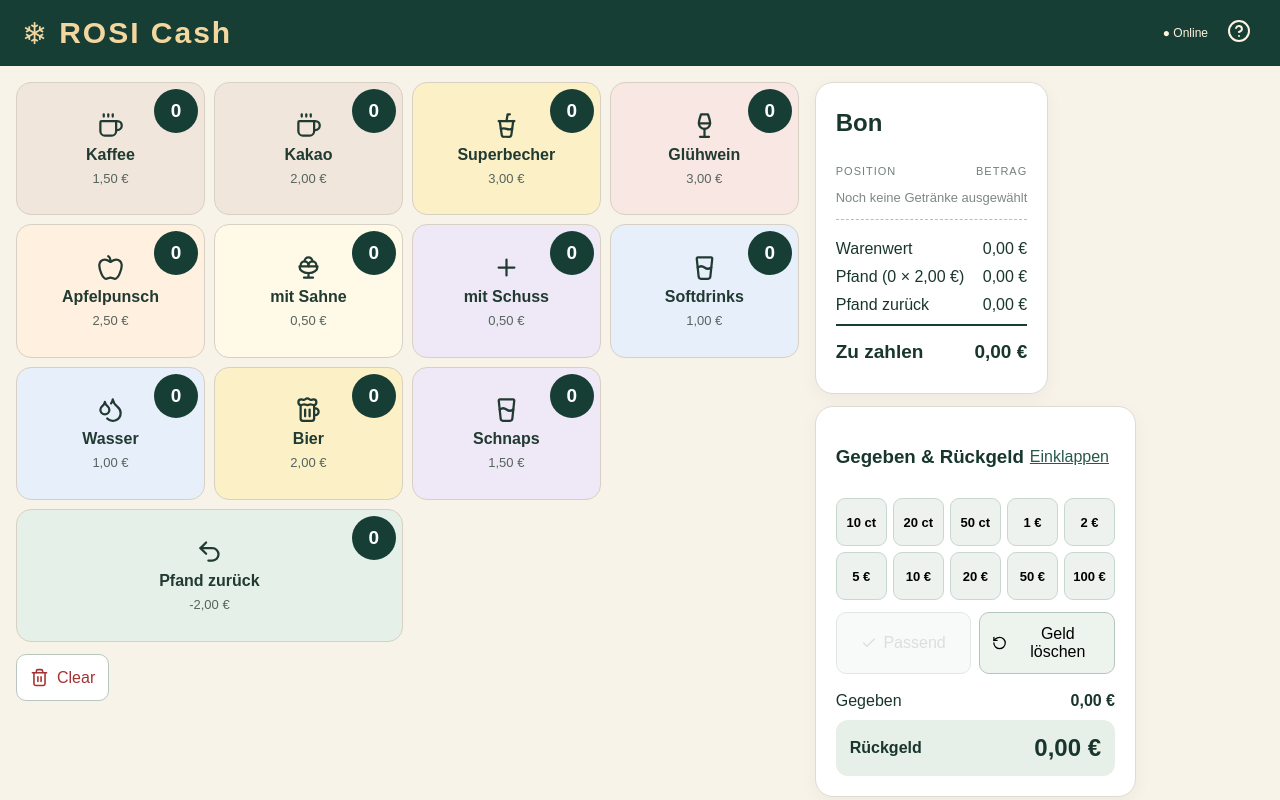
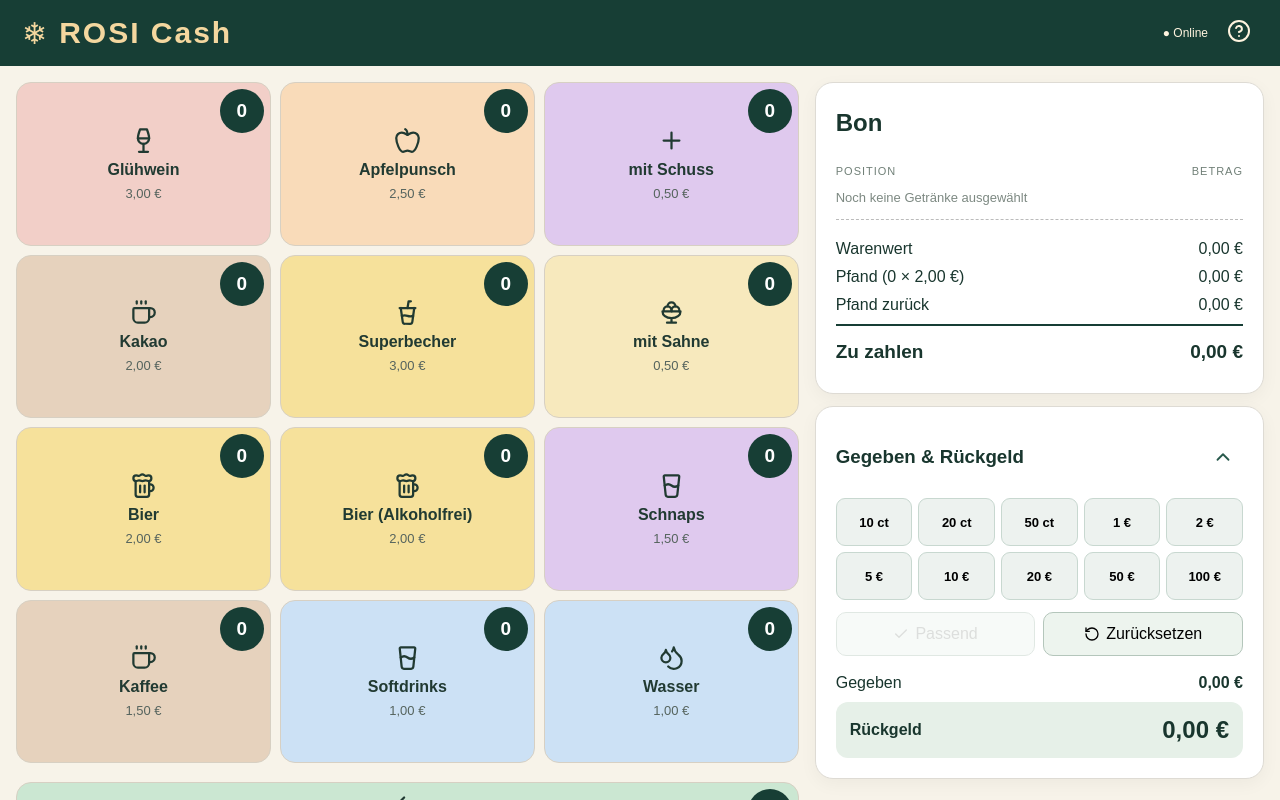
Before and after one commit to mgbsrose/GreenwayCash, a Next.js app: page / in a window 1280 px wide. Shown: the top 800 px of the page. Built offline with nearby package versions, Linux system fonts and the light colour scheme.

Commit message:
feat: add alcohol-free beer and rearrange ROSI Cash grid

```diff
--- a/src/app/page.tsx
+++ b/src/app/page.tsx
@@ -3,6 +3,7 @@
 import { useEffect, useMemo, useRef, useState } from 'react';
 import {
   Check,
+  ChevronDown,
   HelpCircle,
   ReceiptText,
   RotateCcw,
@@ -250,8 +251,8 @@ export default function Home() {
               <>
                 <div className="cash-head">
                   <h3>Gegeben & Rückgeld</h3>
-                  <button className="link-btn" onClick={() => setCashOpen(!cashOpen)}>
-                    {cashOpen ? 'Einklappen' : 'Aufklappen'}
+                  <button className="link-btn" onClick={() => setCashOpen(!cashOpen)} aria-label={cashOpen ? "Geldtasten einklappen" : "Geldtasten aufklappen"} aria-expanded={cashOpen}>
+                    <ChevronDown size={22} className={cashOpen ? 'chevron-open' : 'chevron-closed'} />
                   </button>
                 </div>
 
@@ -285,7 +286,7 @@ export default function Home() {
                       </button>
                       <button onClick={() => setMoney({})}>
                         <RotateCcw size={16} />
-                        Geld löschen
+                        Zurücksetzen
                       </button>
                     </div>
                   </>
--- a/src/app/styles.css
+++ b/src/app/styles.css
@@ -15,25 +15,25 @@ header{background:#173e35;color:#fff4df;padding:12px 22px;display:flex;align-ite
 .icon-btn{background:transparent;border:0;color:inherit;padding:7px}
 .workspace{display:grid;grid-template-columns:minmax(0,1fr) minmax(290px,36%);gap:16px;padding:16px;max-width:1600px;margin:auto}
 .products{min-width:0}
-.product-grid{display:grid;grid-template-columns:repeat(12,minmax(0,1fr));grid-template-rows:repeat(12,minmax(34px,1fr));gap:9px;min-height:560px}
+.product-grid{display:grid;grid-template-columns:repeat(12,minmax(0,1fr));grid-template-rows:repeat(14,minmax(34px,1fr));gap:9px;min-height:600px}
 .product-tile{position:relative;display:flex;flex-direction:column;align-items:center;justify-content:center;gap:7px;border:1px solid #d7d0c3;border-radius:15px;background:#fff;padding:10px;color:#213a32;user-select:none;-webkit-user-select:none;-webkit-touch-callout:none;transition:transform .08s}
 .product-tile:active,.holding{transform:scale(.975);filter:brightness(.95)}
 .product-name{font-weight:700;text-align:center}
 .price{font-size:13px;color:#56645e}
 .qty{position:absolute;top:6px;right:6px;background:#173e35;color:white;border-radius:100px;min-width:44px;min-height:44px;display:flex;align-items:center;justify-content:center;padding:6px;font-weight:bold;font-size:19px}
-.color-red{background:#f9e7e3}
-.color-orange{background:#fff0df}
-.color-brown{background:#f0e6db}
-.color-gold{background:#fcf0c7}
-.color-blue{background:#e7f0fa}
-.color-purple{background:#efe8f6}
-.color-cream{background:#fff9e7}
-.color-green{background:#e5f1e8}
+.color-red{background:#f2cfc8}
+.color-orange{background:#f9dbb9}
+.color-brown{background:#e6d2bd}
+.color-gold{background:#f6e19b}
+.color-blue{background:#cce1f5}
+.color-purple{background:#dfc9ee}
+.color-cream{background:#f7e9bd}
+.color-green{background:#cbe7d2}
 .actions{display:flex;gap:10px;margin-top:12px}
 .clear-btn,.undo-btn{border:1px solid #b9c6c0;background:#fff;border-radius:10px;padding:13px;display:flex;gap:8px;align-items:center}
 .clear-btn{color:#a43232}
 .checkout{min-width:0;display:flex;flex-direction:column;gap:12px}
-.receipt,.payment-card{background:#fff;border:1px solid #dedbd4;border-radius:18px;padding:20px;align-self:start;box-shadow:0 5px 18px #0000000b}
+.receipt,.payment-card{width:100%;min-width:0;background:#fff;border:1px solid #dedbd4;border-radius:18px;padding:20px;align-self:start;box-shadow:0 5px 18px #0000000b}
 .receipt-head,.cash-head{display:flex;justify-content:space-between;align-items:center}
 .receipt h2{margin:6px 0 18px}
 .eyebrow,.heading{font-size:11px;letter-spacing:1px;color:#718078}
@@ -44,7 +44,7 @@ header{background:#173e35;color:#fff4df;padding:12px 22px;display:flex;align-ite
 .payment-card{padding:20px;box-shadow:0 5px 18px #0000000b}
 .cash{padding-top:8px}
 .cash h3{margin:8px 0}
-.link-btn{border:0;background:none;text-decoration:underline;color:#28594c}
+.link-btn{border:0;background:none;color:#28594c;display:flex;align-items:center;justify-content:center;min-width:40px;min-height:40px}.link-btn svg{transition:transform .15s}.chevron-open{transform:rotate(180deg)}.chevron-closed{transform:rotate(0deg)}
 .cash-grid{display:grid;grid-template-columns:repeat(5,minmax(0,1fr));gap:6px;margin:12px 0}
 .cash-key{position:relative;min-height:48px;background:#edf2ef;border:1px solid #c8d8d0;border-radius:9px;font-weight:bold;font-size:13px}
 .cash-count{position:absolute;right:2px;top:2px;font-size:10px;color:#237c58}
@@ -65,7 +65,7 @@ header{background:#173e35;color:#fff4df;padding:12px 22px;display:flex;align-ite
 @media(max-width:699px){header{padding:10px 14px}
 .brand strong{font-size:23px}
 .workspace{display:block;padding:10px 10px 105px}
-.product-grid{min-height:440px;grid-template-rows:repeat(12,minmax(30px,1fr));gap:7px}
+.product-grid{min-height:530px;grid-template-rows:repeat(14,minmax(30px,1fr));gap:7px}
 .product-tile{gap:3px;padding:5px;border-radius:11px}
 .product-tile svg{width:23px;height:23px}
 .product-name{font-size:12px}
@@ -82,8 +82,10 @@ header{background:#173e35;color:#fff4df;padding:12px 22px;display:flex;align-ite
 .receipt-open .cash-grid{grid-template-columns:repeat(5,minmax(0,1fr))}}
 
 @media(min-width:700px) and (orientation:portrait){.workspace{grid-template-columns:1fr}
-.product-grid{min-height:470px}
+.product-grid{min-height:600px}
 .receipt{width:100%}}
 
-@media(max-width:699px) and (orientation:landscape){.product-grid{min-height:300px;grid-template-rows:repeat(12,minmax(25px,1fr))}
+@media(max-width:699px) and (orientation:landscape){.product-grid{min-height:380px;grid-template-rows:repeat(14,minmax(25px,1fr))}
 .receipt-open{max-height:72dvh}}
+/* Separate the full-width deposit-return button from the drink grid. */
+.product-tile.color-green{margin-top:10px}
--- a/src/config/register.json
+++ b/src/config/register.json
@@ -17,25 +17,25 @@
   ],
   "buttons": [
     {
-      "id": "kaffee",
-      "title": "Kaffee",
-      "icon": "coffee",
-      "priceCents": 150,
+      "id": "gluehwein",
+      "title": "Glühwein",
+      "icon": "wine",
+      "priceCents": 300,
       "deposit": true,
       "type": "product",
-      "color": "brown",
+      "color": "red",
       "layout": {
         "tabletLandscape": [
           1,
           1,
-          3,
+          4,
           3
         ],
         "tabletPortrait": [
           1,
           1,
-          6,
-          2
+          4,
+          3
         ],
         "mobilePortrait": [
           1,
@@ -46,7 +46,77 @@
         "mobileLandscape": [
           1,
           1,
+          4,
+          3
+        ]
+      }
+    },
+    {
+      "id": "punsch",
+      "title": "Apfelpunsch",
+      "icon": "apple",
+      "priceCents": 250,
+      "deposit": true,
+      "type": "product",
+      "color": "orange",
+      "layout": {
+        "tabletLandscape": [
+          5,
+          1,
+          4,
+          3
+        ],
+        "tabletPortrait": [
+          5,
+          1,
+          4,
+          3
+        ],
+        "mobilePortrait": [
+          7,
+          1,
+          6,
+          2
+        ],
+        "mobileLandscape": [
+          5,
+          1,
+          4,
+          3
+        ]
+      }
+    },
+    {
+      "id": "schuss",
+      "title": "mit Schuss",
+      "icon": "plus",
+      "priceCents": 50,
+      "deposit": false,
+      "type": "product",
+      "color": "purple",
+      "layout": {
+        "tabletLandscape": [
+          9,
+          1,
+          4,
+          3
+        ],
+        "tabletPortrait": [
+          9,
+          1,
+          4,
+          3
+        ],
+        "mobilePortrait": [
+          1,
           3,
+          6,
+          2
+        ],
+        "mobileLandscape": [
+          9,
+          1,
+          4,
           3
         ]
       }
@@ -61,27 +131,27 @@
       "color": "brown",
       "layout": {
         "tabletLandscape": [
+          1,
           4,
-          1,
-          3,
+          4,
           3
         ],
         "tabletPortrait": [
-          7,
           1,
-          6,
-          2
+          4,
+          4,
+          3
         ],
         "mobilePortrait": [
           7,
-          1,
+          3,
           6,
           2
         ],
         "mobileLandscape": [
+          1,
           4,
-          1,
-          3,
+          4,
           3
         ]
       }
@@ -96,86 +166,16 @@
       "color": "gold",
       "layout": {
         "tabletLandscape": [
-          7,
-          1,
-          3,
+          5,
+          4,
+          4,
           3
         ],
         "tabletPortrait": [
-          1,
-          3,
-          6,
-          2
-        ],
-        "mobilePortrait": [
-          1,
-          3,
-          6,
-          2
-        ],
-        "mobileLandscape": [
-          7,
-          1,
-          3,
+          5,
+          4,
+          4,
           3
-        ]
-      }
-    },
-    {
-      "id": "gluehwein",
-      "title": "Glühwein",
-      "icon": "wine",
-      "priceCents": 300,
-      "deposit": true,
-      "type": "product",
-      "color": "red",
-      "layout": {
-        "tabletLandscape": [
-          10,
-          1,
-          3,
-          3
-        ],
-        "tabletPortrait": [
-          7,
-          3,
-          6,
-          2
-        ],
-        "mobilePortrait": [
-          7,
-          3,
-          6,
-          2
-        ],
-        "mobileLandscape": [
-          10,
-          1,
-          3,
-          3
-        ]
-      }
-    },
-    {
-      "id": "punsch",
-      "title": "Apfelpunsch",
-      "icon": "apple",
-      "priceCents": 250,
-      "deposit": true,
-      "type": "product",
-      "color": "orange",
-      "layout": {
-        "tabletLandscape": [
-          1,
-          4,
-          3,
-          3
-        ],
-        "tabletPortrait": [
-          1,
-          5,
-          6,
-          2
         ],
         "mobilePortrait": [
           1,
@@ -184,9 +184,9 @@
           2
         ],
         "mobileLandscape": [
-          1,
+          5,
           4,
-          3,
+          4,
           3
         ]
       }
@@ -201,16 +201,16 @@
       "color": "cream",
       "layout": {
         "tabletLandscape": [
+          9,
           4,
           4,
-          3,
           3
         ],
         "tabletPortrait": [
-          7,
-          5,
-          6,
-          2
+          9,
+          4,
+          4,
+          3
         ],
         "mobilePortrait": [
           7,
@@ -219,33 +219,33 @@
           2
         ],
         "mobileLandscape": [
+          9,
           4,
           4,
-          3,
           3
         ]
       }
     },
     {
-      "id": "schuss",
-      "title": "mit Schuss",
-      "icon": "plus",
-      "priceCents": 50,
+      "id": "bier",
+      "title": "Bier",
+      "icon": "beer",
+      "priceCents": 200,
       "deposit": false,
       "type": "product",
-      "color": "purple",
+      "color": "gold",
       "layout": {
         "tabletLandscape": [
+          1,
           7,
           4,
-          3,
           3
         ],
         "tabletPortrait": [
           1,
           7,
-          6,
-          2
+          4,
+          3
         ],
         "mobilePortrait": [
           1,
@@ -254,9 +254,114 @@
           2
         ],
         "mobileLandscape": [
+          1,
           7,
           4,
-          3,
+          3
+        ]
+      }
+    },
+    {
+      "id": "bier-alkoholfrei",
+      "title": "Bier (Alkoholfrei)",
+      "icon": "beer",
+      "priceCents": 200,
+      "deposit": false,
+      "type": "product",
+      "color": "gold",
+      "layout": {
+        "tabletLandscape": [
+          5,
+          7,
+          4,
+          3
+        ],
+        "tabletPortrait": [
+          5,
+          7,
+          4,
+          3
+        ],
+        "mobilePortrait": [
+          7,
+          7,
+          6,
+          2
+        ],
+        "mobileLandscape": [
+          5,
+          7,
+          4,
+          3
+        ]
+      }
+    },
+    {
+      "id": "schnaps",
+      "title": "Schnaps",
+      "icon": "glass-water",
+      "priceCents": 150,
+      "deposit": false,
+      "type": "product",
+      "color": "purple",
+      "layout": {
+        "tabletLandscape": [
+          9,
+          7,
+          4,
+          3
+        ],
+        "tabletPortrait": [
+          9,
+          7,
+          4,
+          3
+        ],
+        "mobilePortrait": [
+          1,
+          9,
+          6,
+          2
+        ],
+        "mobileLandscape": [
+          9,
+          7,
+          4,
+          3
+        ]
+      }
+    },
+    {
+      "id": "kaffee",
+      "title": "Kaffee",
+      "icon": "coffee",
+      "priceCents": 150,
+      "deposit": true,
+      "type": "product",
+      "color": "brown",
+      "layout": {
+        "tabletLandscape": [
+          1,
+          10,
+          4,
+          3
+        ],
+        "tabletPortrait": [
+          1,
+          10,
+          4,
+          3
+        ],
+        "mobilePortrait": [
+          7,
+          9,
+          6,
+          2
+        ],
+        "mobileLandscape": [
+          1,
+          10,
+          4,
           3
         ]
       }
@@ -271,27 +376,27 @@
       "color": "blue",
       "layout": {
         "tabletLandscape": [
+          5,
           10,
           4,
-          3,
           3
         ],
         "tabletPortrait": [
-          7,
-          7,
-          6,
-          2
+          5,
+          10,
+          4,
+          3
         ],
         "mobilePortrait": [
-          7,
-          7,
+          1,
+          11,
           6,
           2
         ],
         "mobileLandscape": [
+          5,
           10,
           4,
-          3,
           3
         ]
       }
@@ -306,97 +411,27 @@
       "color": "blue",
       "layout": {
         "tabletLandscape": [
-          1,
-          7,
-          3,
+          9,
+          10,
+          4,
           3
         ],
         "tabletPortrait": [
-          1,
           9,
-          6,
-          2
-        ],
-        "mobilePortrait": [
-          1,
-          9,
-          6,
-          2
-        ],
-        "mobileLandscape": [
-          1,
-          7,
-          3,
+          10,
+          4,
           3
-        ]
-      }
-    },
-    {
-      "id": "bier",
-      "title": "Bier",
-      "icon": "beer",
-      "priceCents": 200,
-      "deposit": false,
-      "type": "product",
-      "color": "gold",
-      "layout": {
-        "tabletLandscape": [
-          4,
-          7,
-          3,
-          3
-        ],
-        "tabletPortrait": [
-          7,
-          9,
-          6,
-          2
         ],
         "mobilePortrait": [
           7,
-          9,
-          6,
-          2
-        ],
-        "mobileLandscape": [
-          4,
-          7,
-          3,
-          3
-        ]
-      }
-    },
-    {
-      "id": "schnaps",
-      "title": "Schnaps",
-      "icon": "glass-water",
-      "priceCents": 150,
-      "deposit": false,
-      "type": "product",
-      "color": "purple",
-      "layout": {
-        "tabletLandscape": [
-          7,
-          7,
-          3,
-          3
-        ],
-        "tabletPortrait": [
-          1,
-          11,
-          6,
-          2
-        ],
-        "mobilePortrait": [
-          1,
           11,
           6,
           2
         ],
         "mobileLandscape": [
-          7,
-          7,
-          3,
+          9,
+          10,
+          4,
           3
         ]
       }
@@ -412,27 +447,27 @@
       "layout": {
         "tabletLandscape": [
           1,
-          10,
-          6,
-          3
+          13,
+          12,
+          2
         ],
         "tabletPortrait": [
           1,
-          11,
+          13,
           12,
           2
         ],
         "mobilePortrait": [
           1,
-          11,
+          13,
           12,
           2
         ],
         "mobileLandscape": [
-          9,
-          7,
-          4,
-          3
+          1,
+          13,
+          12,
+          2
         ]
       }
     }
```
Also changed, not shown: 1 other file (tests, documents, lock files or other folders).
